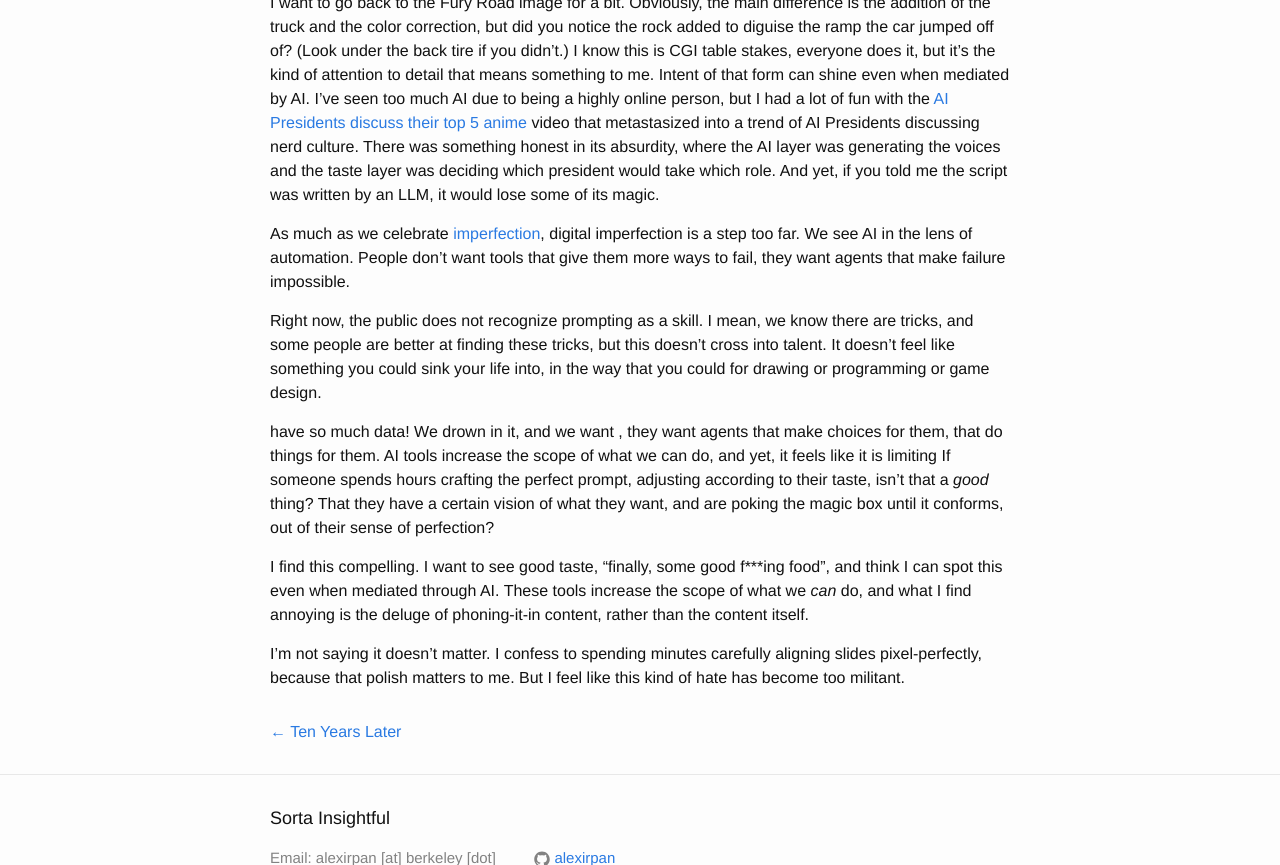
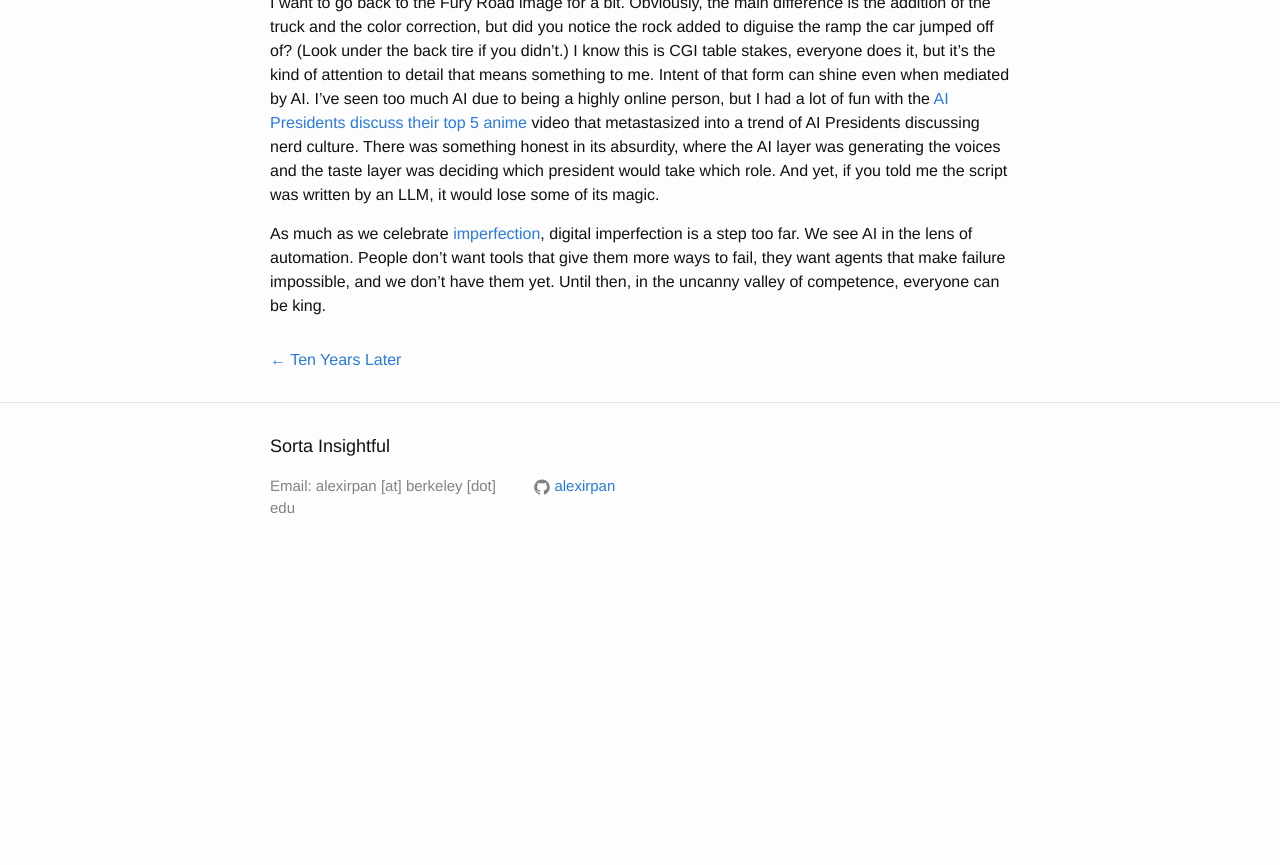
Before and after one commit to alexirpan/alexirpan.github.io, a Jekyll site: the page built from _posts/2025-11-03-authentic-imperfection.markdown, in a window 1280 px wide and 900 px high, scrolled down 2801 px, cut to the strip 35-900 px from the top of the window. Built offline with Jekyll 4.4.1, drawn with Linux system fonts in a browser that asks for light colours; nearby versions of some CDN libraries; after the commit the page ends 3416 px from its top, so only the background shows below that.

Commit message:
Not sure of this ending but feels okay?

```diff
--- a/_posts/2025-11-03-authentic-imperfection.markdown
+++ b/_posts/2025-11-03-authentic-imperfection.markdown
@@ -115,26 +115,5 @@ And yet, if you told me the script was written by an LLM, it would lose some of
 
 As much as we celebrate [imperfection](https://www.youtube.com/watch?v=KbCxNOOXrts),
 digital imperfection is a step too far. We see AI in the lens of automation. People don't want
-tools that give them more ways to fail, they want agents that make failure impossible.
-
-Right now, the public does not recognize prompting as a skill. I mean, we know there are tricks,
-and some people are better at finding these tricks, but this doesn't cross into talent. It doesn't
-feel like something you could sink your life into, in the way that you could for drawing or
-programming or game design.
-
-have so much data! We drown in it, and we want
-, they want agents that
-make choices for them, that do things for them.
-AI tools increase the scope of what we can do, and yet, it feels like it is limiting
-If someone spends hours crafting the perfect prompt, adjusting according
-to their taste, isn't that a *good* thing? That they have a certain vision of what they want,
-and are poking the magic box until it conforms, out of their sense of perfection?
-
-I find this
-compelling. I want to see good taste, "finally, some good f\*\*\*ing food", and think I can spot
-this even when mediated through AI. These tools increase the scope of what we *can* do, and
-what I find annoying is the deluge of phoning-it-in content, rather than the content itself.
-
-I'm not saying it doesn't matter. I confess to spending minutes carefully aligning slides
-pixel-perfectly, because that polish matters to me. But I feel like this kind of hate has become
-too militant.
+tools that give them more ways to fail, they want agents that make failure impossible, and we
+don't have them yet. Until then, in the uncanny valley of competence, everyone can be king.
```
